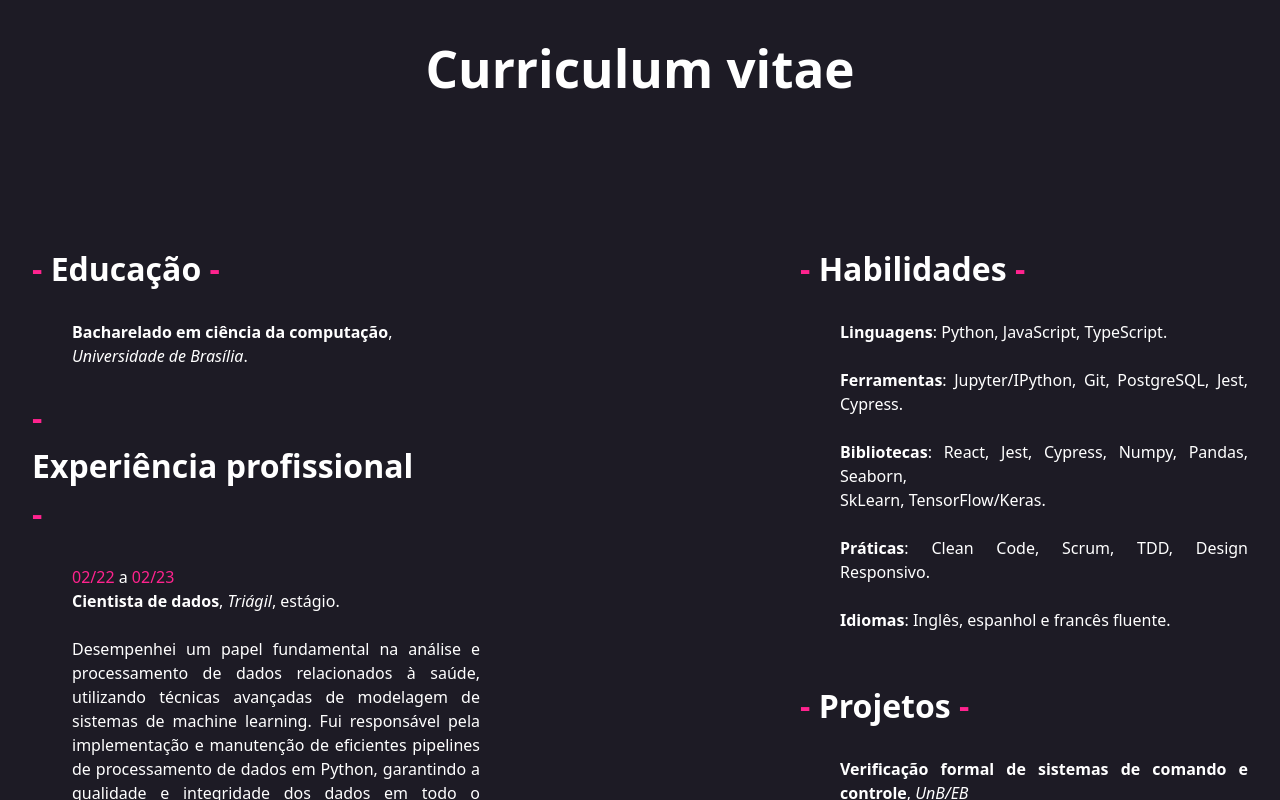
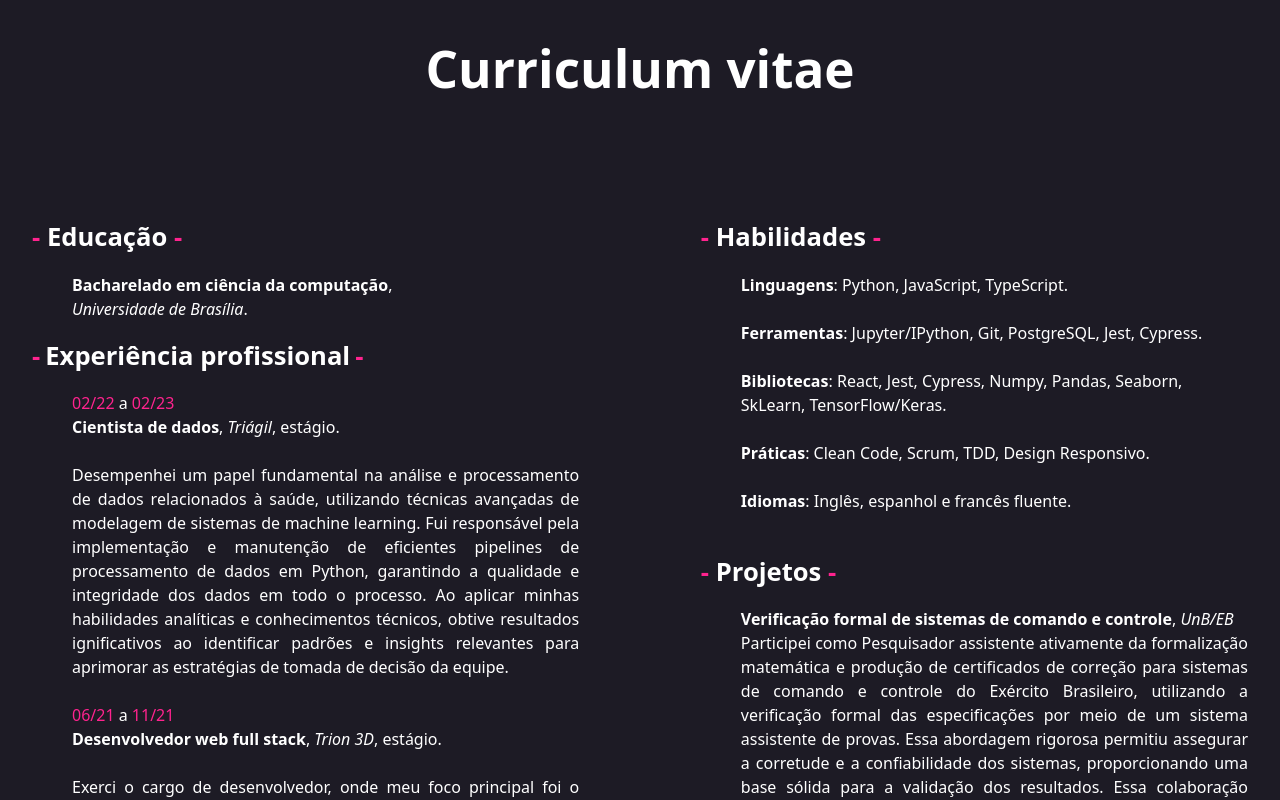
Before and after one commit to mrafaelr/mrafaelr.github.io, a React (Vite) app: page / in a window 1280 px wide. Shown: the part 1180-1980 px from the top of the page. Built offline with nearby package versions, Linux system fonts and the light colour scheme.

Commit message:
fix resume layout

```diff
--- a/src/Resume.css
+++ b/src/Resume.css
@@ -2,23 +2,47 @@
     display:flex;
     flex-direction: row;
     justify-content: space-between;
-    justify-items: left;
+    justify-items: center;
     align-items: top;
     padding-bottom: 5vw;
+    width: inherit;
 }
 
 #cv-title {
     margin-top: 15vh;
 }
 
+
 .resume-column>h2 {
     font-size: 2em;
 }
 
+.cv-subheading {
+    display: flex;
+    flex-direction: row;
+    align-items: center;
+    justify-items: left;
+    justify-content: left;
+}
+
+.cv-subheading>span {
+    display: inline-block;
+    margin-right: 5px;
+    margin-left: 5px;
+}
+
+.resume-column>h2 {
+    font-size: 1.6em;
+    margin: 0;
+    padding: 0;
+    justify-items: center;
+}
+
 .resume-column {
     text-align: left;
-    width: 35vw;
+    width: 45%;
     margin-top: 10vh;
+
 }
 
 .resume-column>ul>li {
@@ -48,8 +72,6 @@
         align-items: center;
         justify-items: center;
         justify-content: center;
-        padding-left: 0;
-        padding-right:0;
     }
 
     .cv-subheading>span {
```
